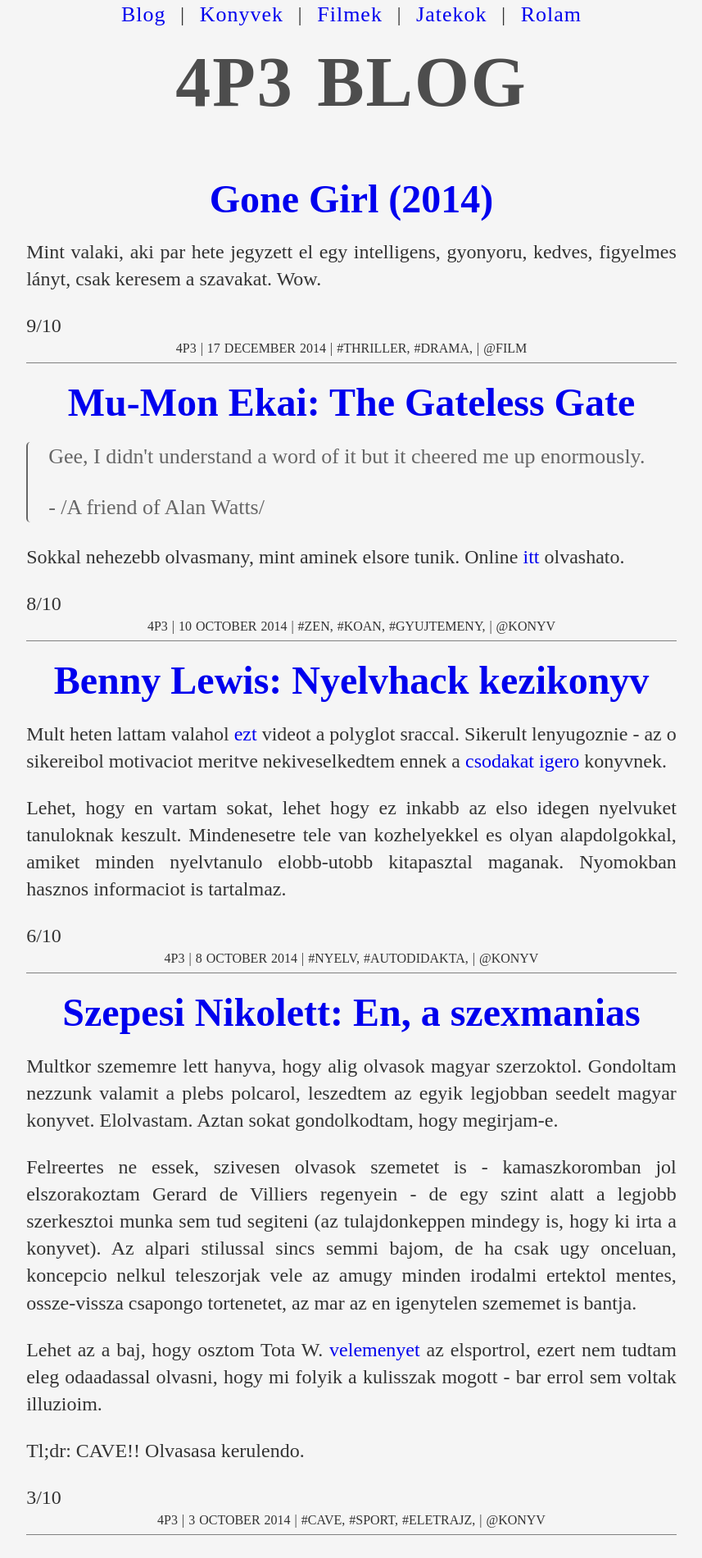
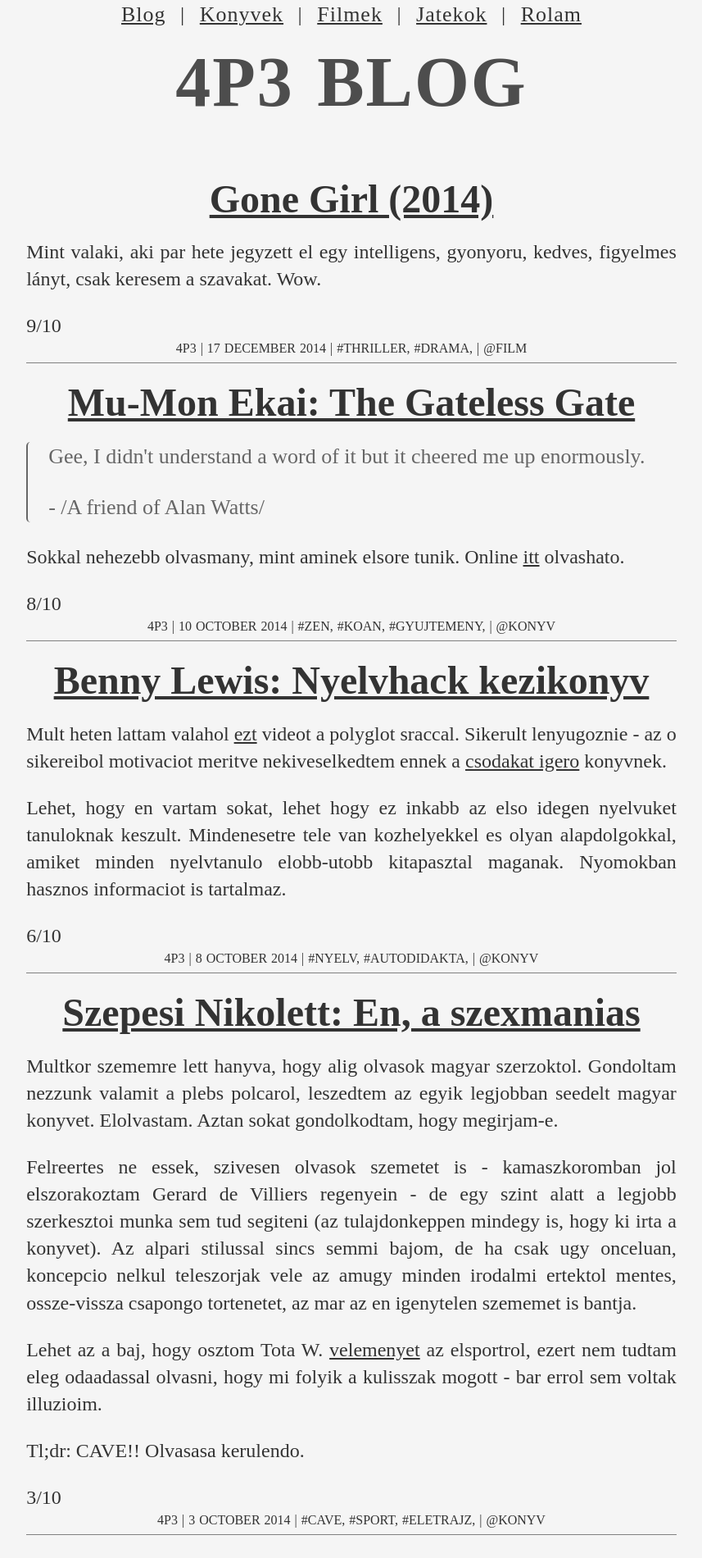
Before and after one commit to 4p3/4p3.github.io, a Jekyll site: the page built from index.html, in a window 1280 px wide. Shown: the top 1900 px of the page at 82% size, without its empty margins (211-1068 px from the left). Built offline with Jekyll 4.4.1, drawn with Linux system fonts in a browser that asks for light colours; Markdown is read by kramdown in place of the engine named in the settings; the list of posts is cut into pages by our own code.

Commit message:
quickfix

```diff
--- a/css/index.css
+++ b/css/index.css
@@ -1,4 +1,4 @@
-a:post-content {
+a {
   color:rgb(51, 51, 51);
   text-decoration: underline;
 }
```
